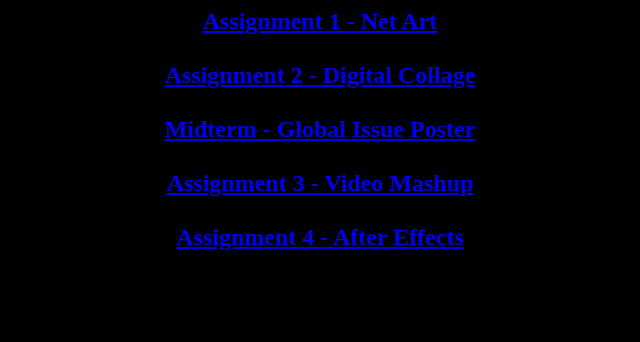
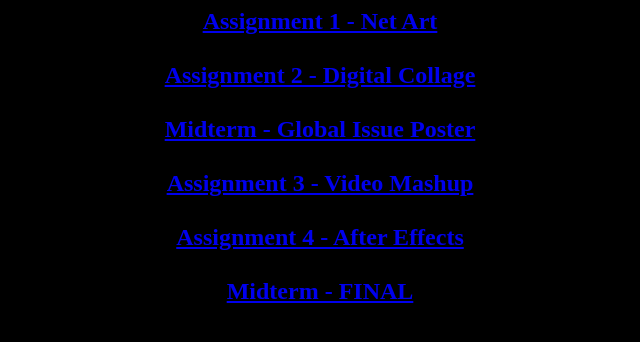
Before and after one commit to rjdevin11/rjdevin11.github.io, a plain HTML site: page index.html in a window 1280 px wide. Shown: the whole page, without its empty margins (320-960 px from the left). Drawn offline with Linux system fonts and the light colour scheme.

Commit message:
Update index.html

```diff
--- a/index.html
+++ b/index.html
@@ -24,4 +24,7 @@ body{background-color:black;text-align:center;}
   <a href="asignment4.html">Assignment 4 - After Effects</a>
   </br></br>
 
+ <a href="https://https://rj-devin-11.tumblr.com/post/189580807825/huw-112-121719-new-media-technology">Midterm - FINAL</a>
+ </br></br>
+
 </body>
```
